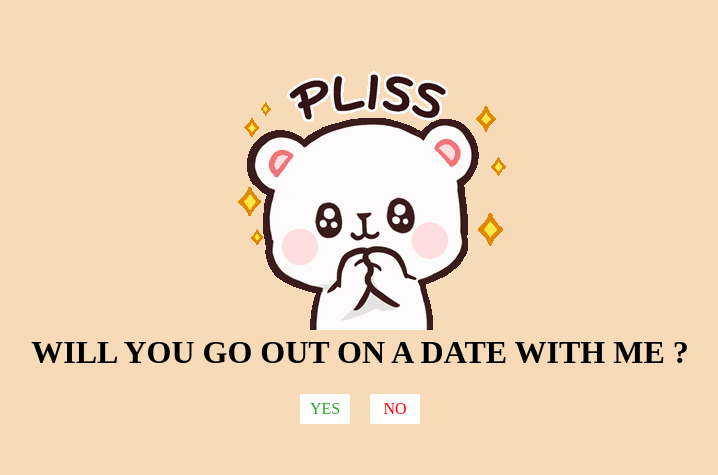
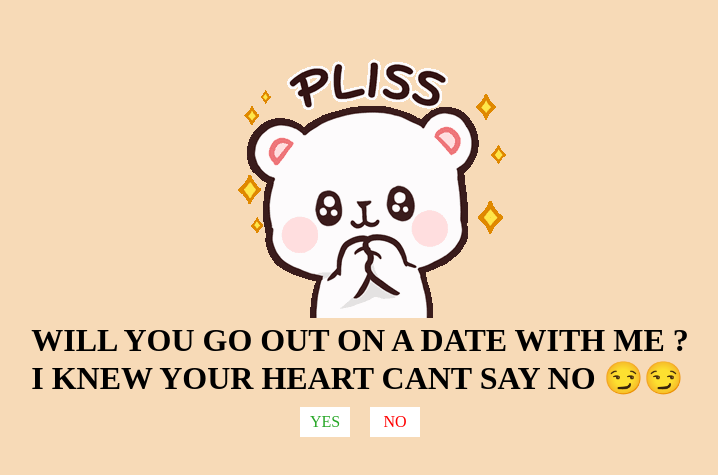
Before and after one commit to mpaj11010/fun-project, a plain HTML site: page index.html in a window 1280 px wide. Shown: the part 157-632 px from the top of the page, without its empty margins (280-998 px from the left). Drawn offline with Linux system fonts and the light colour scheme.

Commit message:
Update index.html

```diff
--- a/index.html
+++ b/index.html
@@ -5,7 +5,6 @@
     <meta charset="UTF-8">
     <meta name="viewport" content="width=device-width, initial-scale=1.0">
     <link rel="stylesheet" href="style.css">
-    <link rel="script" href="script.js">
     <title>Propose</title>
 </head>
 
@@ -23,7 +22,7 @@
                     <p>NO</p>
                 </div>
                 <div class="text">
-                    <h1>WILL YOU GO OUT ON A DATE WITH ME ?</h1>
+                    <h1>WILL YOU GO OUT ON A DATE WITH ME ?<br> I KNEW YOUR HEART CANT SAY NO 😏😏</h1>
                 </div>
                 <div class="btn NO " onclick="changebtn('2')">
                     <p>NO</p>
```
